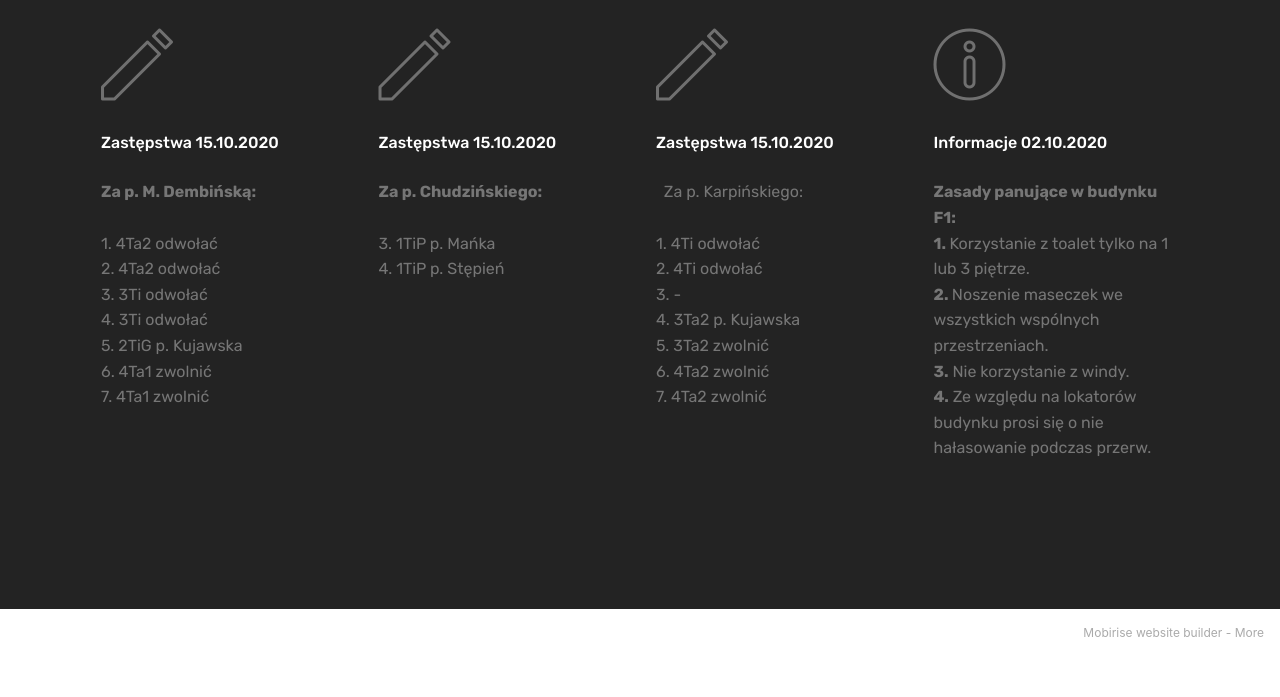
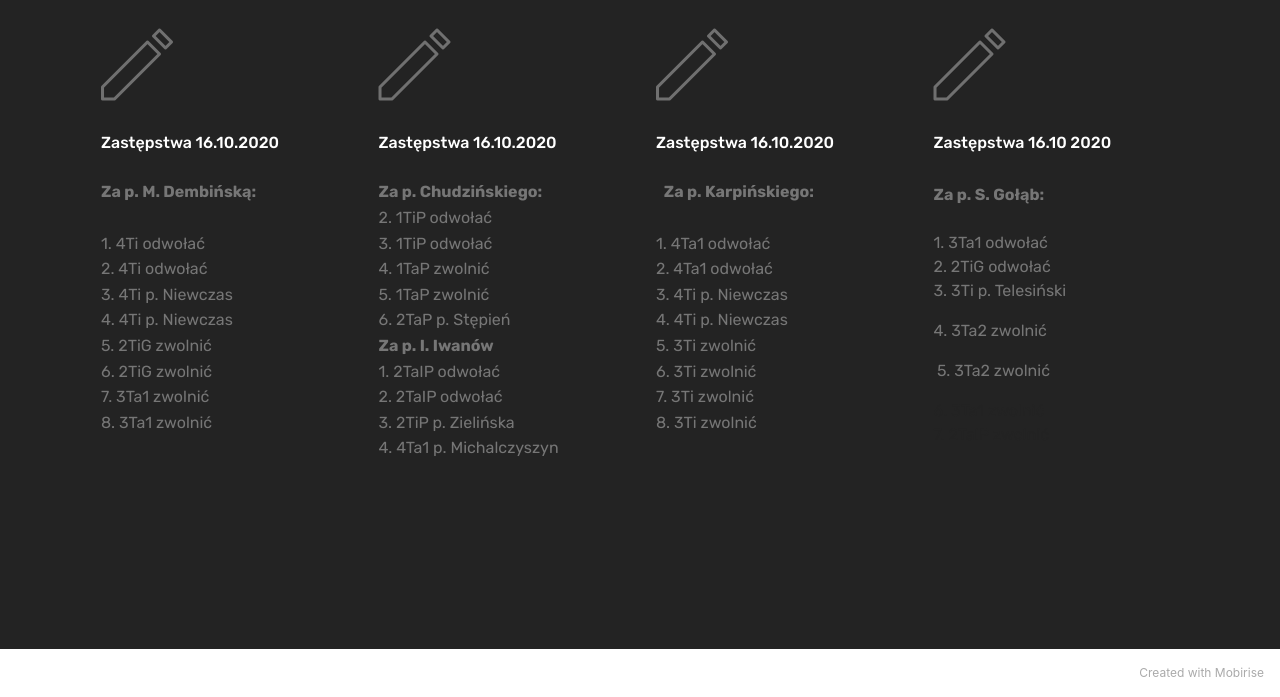
Before and after one commit to panelinformacyjnyttc/panelinformacyjnyttc.github.io, a plain HTML site: page ttc.html in a window 1280 px wide. Shown: the part 502-1199 px from the top of the page. Before the commit the page ends 1159 px from the top, so only its background shows below. Drawn offline with Linux system fonts and the light colour scheme; files whose address does not match are found by name.

```diff
--- a/assets/mobirise/css/mbr-additional.css
+++ b/assets/mobirise/css/mbr-additional.css
@@ -1098,7 +1098,7 @@ section.lazy-placeholder:after {
 }
 .cid-sbd8mjxAWj {
   padding-top: 15px;
-  padding-bottom: 90px;
+  padding-bottom: 105px;
   background-color: #232323;
 }
 .cid-sbd8mjxAWj h4 {
@@ -1120,3 +1120,6 @@ section.lazy-placeholder:after {
 .cid-sbd8mjxAWj .card-img {
   color: #ffffff;
 }
+.cid-sbd8mjxAWj P {
+  text-align: left;
+}
--- a/ttc.html
+++ b/ttc.html
@@ -96,8 +96,8 @@
                 </div>
                 <div class="card-box">
                     <h4 class="card-title py-3 mbr-fonts-style display-7">
-                        Zastępstwa 15.10.2020</h4>
-                    <p class="mbr-text mbr-fonts-style display-7"><strong>Za p. M. Dembińską:</strong><br><br>1. 4Ta2 odwołać<br>2.&nbsp;4Ta2 odwołać<br>3. 3Ti odwołać<br>4. 3Ti odwołać<br>5. 2TiG p. Kujawska<br>6. 4Ta1 zwolnić<br>7. 4Ta1 zwolnić<br><br><br><br></p>
+                        Zastępstwa 16.10.2020</h4>
+                    <p class="mbr-text mbr-fonts-style display-7"><strong>Za p. M. Dembińską:</strong><br><br>1. 4Ti odwołać<br>2. 4Ti odwołać<br>3. 4Ti p. Niewczas<br>4. 4Ti p. Niewczas<br>5. 2TiG zwolnić<br>6. 2TiG zwolnić<br>7. 3Ta1 zwolnić<br>8. 3Ta1 zwolnić<br><br><br><br></p>
                 </div>
             </div>
 
@@ -106,8 +106,8 @@
                     <span class="mbr-iconfont mbri-edit2"></span>
                 </div>
                 <div class="card-box">
-                    <h4 class="card-title py-3 mbr-fonts-style display-7">Zastępstwa 15.10.2020</h4>
-                    <p class="mbr-text mbr-fonts-style display-7"><strong>Za p. Chudzińskiego:</strong><br><br>3. 1TiP p. Mańka<br>4. 1TiP p. Stępień</p>
+                    <h4 class="card-title py-3 mbr-fonts-style display-7">Zastępstwa 16.10.2020</h4>
+                    <p class="mbr-text mbr-fonts-style display-7"><strong>Za p. Chudzińskiego:</strong><br>2. 1TiP odwołać<br>3. 1TiP odwołać<br>4. 1TaP zwolnić<br>5. 1TaP zwolnić<br>6. 2TaP p. Stępień<br><strong>Za p. I. Iwanów</strong><br>1. 2TaIP odwołać<br>2. 2TaIP odwołać<br>3. 2TiP p. Zielińska<br>4. 4Ta1 p. Michalczyszyn<br></p>
                 </div>
             </div>
 
@@ -116,27 +116,23 @@
                     <span class="mbr-iconfont mbri-edit2"></span>
                 </div>
                 <div class="card-box">
-                    <h4 class="card-title py-3 mbr-fonts-style display-7">Zastępstwa 15.10.2020</h4>
-                    <p class="mbr-text mbr-fonts-style display-7">&nbsp; Za p. Karpińskiego:<br><br>1. 4Ti odwołać<br>2. 4Ti odwołać<br>3. -<br>4. 3Ta2 p. Kujawska<br>5. 3Ta2 zwolnić<br>6. 4Ta2 zwolnić<br>7. 4Ta2 zwolnić&nbsp; &nbsp; &nbsp; &nbsp; &nbsp; &nbsp; &nbsp;</p>
+                    <h4 class="card-title py-3 mbr-fonts-style display-7">Zastępstwa 16.10.2020</h4>
+                    <p class="mbr-text mbr-fonts-style display-7">&nbsp; <strong>Za p. Karpińskiego:</strong><br><br>1. 4Ta1 odwołać<br>2. 4Ta1 odwołać<br>3. 4Ti p. Niewczas<br>4. 4Ti p. Niewczas<br>5. 3Ti zwolnić&nbsp; &nbsp; &nbsp;<br>6.&nbsp;3Ti zwolnić <br>7.&nbsp;3Ti zwolnić <br>8.&nbsp;3Ti zwolnić  &nbsp; &nbsp;</p>
                 </div>
             </div>
 
             <div class="card p-3 col-12 col-md-6 col-lg-3">
                 <div class="card-img pb-3">
-                    <span class="mbr-iconfont mbri-info"></span>
+                    <span class="mbr-iconfont mbri-edit2"></span>
                 </div>
                 <div class="card-box mbr-fonts-style">
-                    <h4 class="card-title py-3 display-7">Informacje 02.10.2020</h4>
-                    <p class="mbr-text mbr-fonts-style display-7"><strong>Zasady panujące w budynku F1:
-</strong><br><strong>1. </strong>Korzystanie z toalet tylko na 1 lub 3 piętrze.
-<br><strong>2. </strong>Noszenie maseczek we wszystkich wspólnych przestrzeniach.
-<br><strong>3.</strong> Nie korzystanie z windy.
-<br><strong>4.</strong> Ze względu na lokatorów budynku prosi się o nie hałasowanie podczas przerw.</p>
+                    <h4 class="card-title py-3 display-7">Zastępstwa 16.10 2020</h4>
+                    <p class="mbr-text mbr-fonts-style display-7"></p><p><strong>Za p. S. Gołąb:</strong><br><strong><br></strong>1. 3Ta1 odwołać<br>2. 2TiG odwołać<br>3. 3Ti p. Telesiński</p><p>4. 3Ta2 zwolnić</p><p><strong>&nbsp;</strong>5. 3Ta2 zwolnić</p>6. 3Ta1 zwolnić<br>7. 2TaIP zwolnić<br><p><br><br></p><p></p>
                 </div>
             </div>
         </div>
     </div>
-</section><section style="background-color: #fff; font-family: -apple-system, BlinkMacSystemFont, 'Segoe UI', 'Roboto', 'Helvetica Neue', Arial, sans-serif; color:#aaa; font-size:12px; padding: 0; align-items: center; display: flex;"><a href="https://mobirise.site/v" style="flex: 1 1; height: 3rem; padding-left: 1rem;"></a><p style="flex: 0 0 auto; margin:0; padding-right:1rem;">Mobirise website builder - <a href="https://mobirise.site/n" style="color:#aaa;">More</a></p></section><script src="assets/web/assets/jquery/jquery.min.js"></script>  <script src="assets/popper/popper.min.js"></script>  <script src="assets/bootstrap/js/bootstrap.min.js"></script>  <script src="assets/tether/tether.min.js"></script>  <script src="assets/smoothscroll/smooth-scroll.js"></script>  <script src="assets/dropdown/js/nav-dropdown.js"></script>  <script src="assets/dropdown/js/navbar-dropdown.js"></script>  <script src="assets/touchswipe/jquery.touch-swipe.min.js"></script>  <script src="assets/ytplayer/jquery.mb.ytplayer.min.js"></script>  <script src="assets/vimeoplayer/jquery.mb.vimeo_player.js"></script>  <script src="assets/theme/js/script.js"></script>
+</section><section style="background-color: #fff; font-family: -apple-system, BlinkMacSystemFont, 'Segoe UI', 'Roboto', 'Helvetica Neue', Arial, sans-serif; color:#aaa; font-size:12px; padding: 0; align-items: center; display: flex;"><a href="https://mobirise.site/f" style="flex: 1 1; height: 3rem; padding-left: 1rem;"></a><p style="flex: 0 0 auto; margin:0; padding-right:1rem;">Created with <a href="https://mobirise.site/a" style="color:#aaa;">Mobirise</a></p></section><script src="assets/web/assets/jquery/jquery.min.js"></script>  <script src="assets/popper/popper.min.js"></script>  <script src="assets/bootstrap/js/bootstrap.min.js"></script>  <script src="assets/tether/tether.min.js"></script>  <script src="assets/smoothscroll/smooth-scroll.js"></script>  <script src="assets/dropdown/js/nav-dropdown.js"></script>  <script src="assets/dropdown/js/navbar-dropdown.js"></script>  <script src="assets/touchswipe/jquery.touch-swipe.min.js"></script>  <script src="assets/ytplayer/jquery.mb.ytplayer.min.js"></script>  <script src="assets/vimeoplayer/jquery.mb.vimeo_player.js"></script>  <script src="assets/theme/js/script.js"></script>
 
 
 </body>
```
Also changed, not shown: assets/theme/js/script.js, 1 other file.
